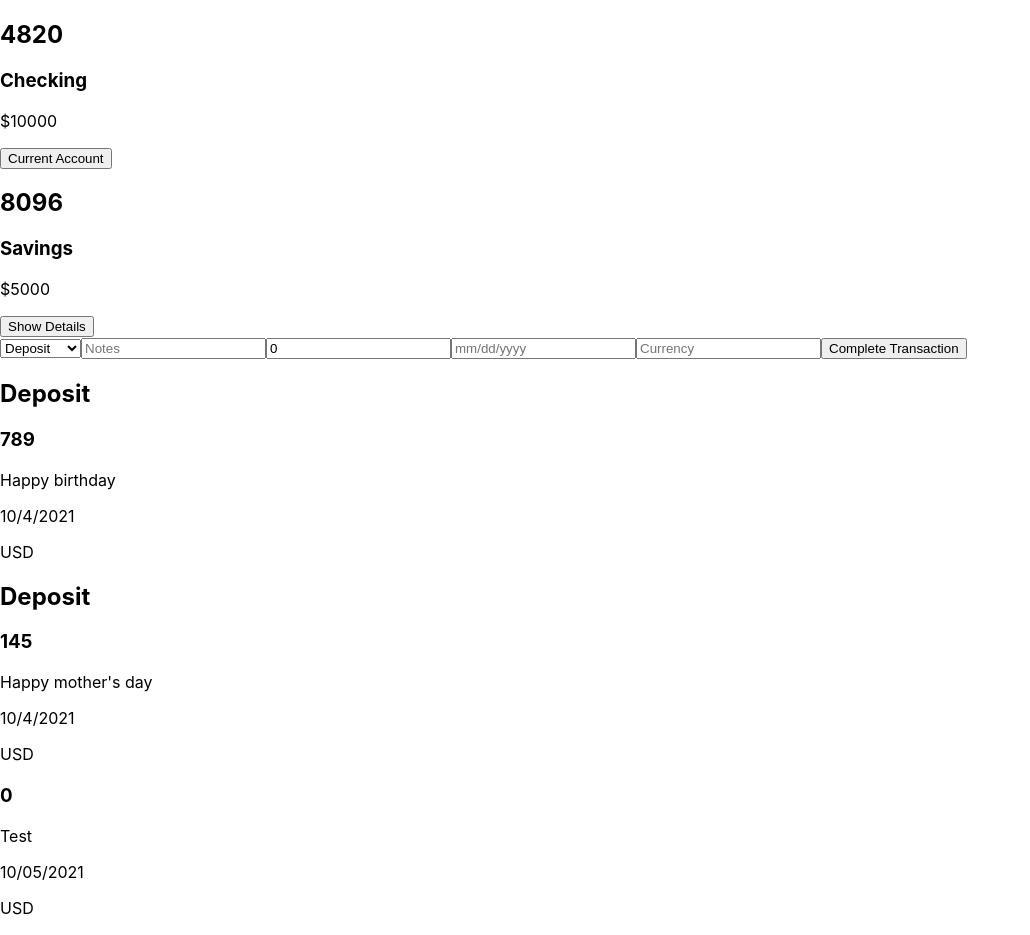
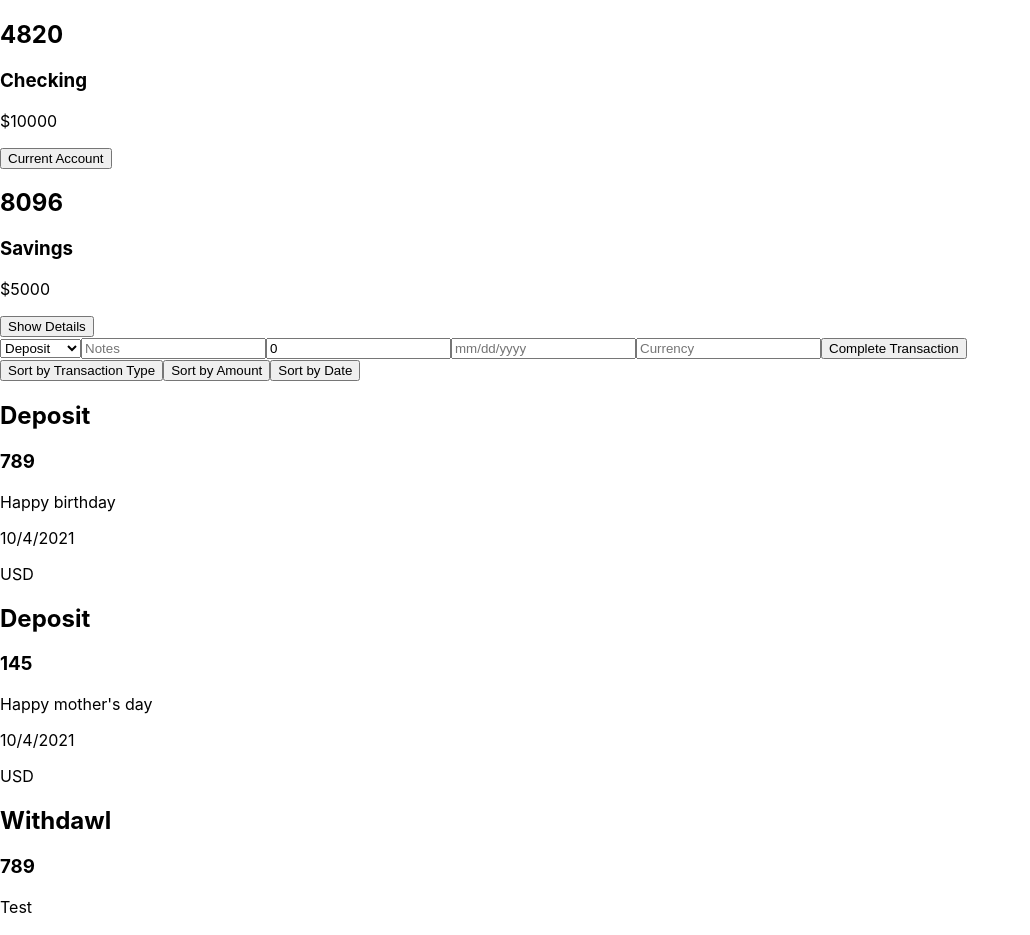
Before and after one commit to Pashovski/phase_2_project, a React (Create React App) app in the folder phase_2_project/: page / in a window 1280 px wide. Shown: the top 935 px of the page, without its empty margins (0-1030 px from the left). Built offline with nearby package versions, Linux system fonts and the light colour scheme; data requests are answered from the project's data file.

Commit message:
added sort buttons

```diff
--- a/phase_2_project/db.json
+++ b/phase_2_project/db.json
@@ -60,13 +60,22 @@
       "id": 3
     },
     {
-      "type": "",
+      "type": "Withdawl",
       "userNotes": "Test",
-      "amount": 0,
+      "amount": 789,
       "date": "10/05/2021",
       "currency": "USD",
       "accountId": 1,
       "id": 4
+    },
+    {
+      "type": "Withdawl",
+      "userNotes": "Test",
+      "amount": 789,
+      "date": "10/05/2021",
+      "currency": "USD",
+      "accountId": 1,
+      "id": 5
     }
   ]
 }
--- a/phase_2_project/src/components/App.js
+++ b/phase_2_project/src/components/App.js
@@ -21,6 +21,7 @@ function App() {
   },[])
 
   function postTransaction(money){
+    console.log(money)
     fetch('http://localhost:4000/transactions', {
       method: 'POST',
       headers: {
@@ -34,6 +35,38 @@ function App() {
     })
   }
 
+  function patchMinus(tran, newBalance){
+    console.log(newBalance)
+    fetch(`http://localhost:4000/Account/${tran.accountId}`, {
+      method: 'PATCH',
+      headers: {
+        'Content-Type': 'application/json',
+      },
+      body: JSON.stringify({balance: newBalance})
+    })
+    .then(resp => resp.json())
+    .then(updatedAccount => {
+      const updatedAccountList = accountData.map(accData => {
+        if (accData.id === tran.accountId) {
+          return updatedAccount;
+        } else {
+          return accData;
+        }
+      })
+      setAccountData(updatedAccountList)
+    })
+  }
+
+  function patchPlus(tran){
+    fetch(`http://localhost:4000/Account/${tran.accountId}`, {
+      method: 'PATCH',
+      headers: {
+        'Content-Type': 'application/json',
+      },
+      body: JSON.stringify({balance: accountData + tran.amount})
+    })
+  }
+
   return (
     <div>
       {accountData.map(details => {
@@ -41,7 +74,7 @@ function App() {
           <AccountBalance key={details.id} balance={details.balance} accountNumber={details.accountNumber} accountType={details.accountType} setAccountId={setAccountId} id={details.id} accountId={accountId}/>
         )
       })}
-      <StatementContainer postTransaction={postTransaction} transactionData={transactionData} accountId={accountId} setTransactionData={setTransactionData}/>
+      <StatementContainer postTransaction={postTransaction} transactionData={transactionData} accountId={accountId} setTransactionData={setTransactionData} patchMinus={patchMinus} patchPlus={patchPlus} accountData={accountData}/>
     </div>
   );
 }
--- a/phase_2_project/src/components/StatementContainer.jsx
+++ b/phase_2_project/src/components/StatementContainer.jsx
@@ -2,14 +2,29 @@ import React from 'react'
 import StatementCard from './StatementCard'
 import TransactionForm from './TransactionForm'
 
-export default function StatementContainer({ postTransaction, transactionData, accountId, setTransactionData}) {
+export default function StatementContainer({ postTransaction, transactionData, accountId, setTransactionData, patchMinus, patchPlus, accountData}) {
+
+    const arrayTypeCopy = [...transactionData]
+    const sortedTypeArray = arrayTypeCopy.sort((a, b) => a.type > b.type ? 1 : -1)
+    const arrayAmountCopy = [...transactionData]
+    const sortedAmountArray = arrayAmountCopy.sort((a, b) => a.amount > b.amount ? 1 : -1)
+    const arrayDateCopy = [...transactionData]
+    const sortedDateArray = arrayDateCopy.sort((a, b) => a.date > b.date ? 1 : -1)
 
     return (
         <div>
-            <TransactionForm postTransaction={postTransaction} accountId={accountId}/>
-            {/* <button onClick={() => setTransactionData(() => {
-                console.log(transactionData.type)
-                transactionData.sort((a, b) => a[transactionData.type] - [b.transactionData.type])})}>Sort by Transaction</button> */}
+            <TransactionForm postTransaction={postTransaction} accountId={accountId} patchMinus={patchMinus} patchPlus={patchPlus} accountData={accountData}/>
+            <div>
+                <button onClick={() => setTransactionData(() => {
+                    return (sortedTypeArray)
+                    })}>Sort by Transaction Type</button>
+                <button onClick={() => setTransactionData(() => {
+                    return (sortedAmountArray)
+                    })}>Sort by Amount</button>
+                <button onClick={() => setTransactionData(() => {
+                    return (sortedDateArray)
+                    })}>Sort by Date</button>
+            </div>
             {transactionData.filter(transaction => transaction.accountId === accountId).map(details => {
                 // details.transactions.map(trans => {
                 //     return(
--- a/phase_2_project/src/components/TransactionForm.jsx
+++ b/phase_2_project/src/components/TransactionForm.jsx
@@ -1,9 +1,9 @@
 import {useState} from 'react'
 import React from 'react'
 
-export default function TransactionForm({postTransaction, accountId}) {
+export default function TransactionForm({postTransaction, accountId, patchMinus, patchPlus, accountData}) {
     const [newTransaction, setNewTransaction] = useState({
-        "type":"",
+        "type": "Deposit",
         "userNotes":"",
         "amount": 0,
         "date":"",
@@ -11,10 +11,22 @@ export default function TransactionForm({postTransaction, accountId}) {
         "accountId": +`${accountId}`
     })
 
+    function updateBalance(transactionNew){
+
+    }
+
     function handleSubmit(e){
         e.preventDefault()
+        newTransaction.amount = +newTransaction.amount
         postTransaction(newTransaction)
+        if (newTransaction.type === "Deposit"){
 
+            patchPlus(newTransaction)
+        } else {
+
+            const newMinusValue = accountData.balance - newTransaction.amount
+            patchMinus(newTransaction, newMinusValue)
+        }
     }
 
     function handleChange(e){
@@ -23,6 +35,7 @@ export default function TransactionForm({postTransaction, accountId}) {
             [e.target.name]: e.target.value,
             })
         }
+
 
     return (
         <div>
```
